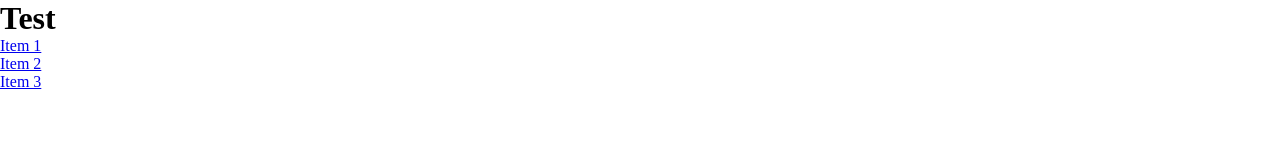
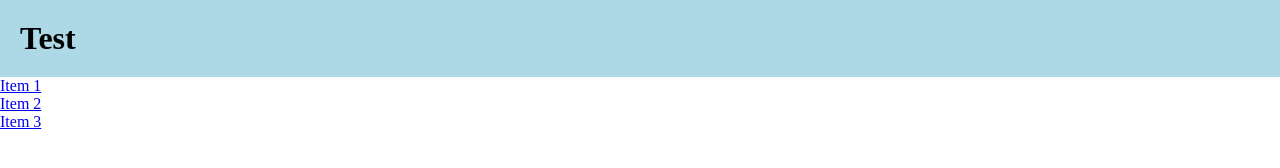
Before and after one commit to tico1170/clase_16, a plain HTML site: page index.html in a window 1280 px wide. Drawn offline with Linux system fonts and the light colour scheme.

Commit message:
Cambie las propiedades del header

```diff
--- a/css/estilos.css
+++ b/css/estilos.css
@@ -3,3 +3,7 @@
     padding: 0;
     box-sizing: border-box;
 }
+header {
+    background: lightblue;
+    padding: 20px;
+}
```
